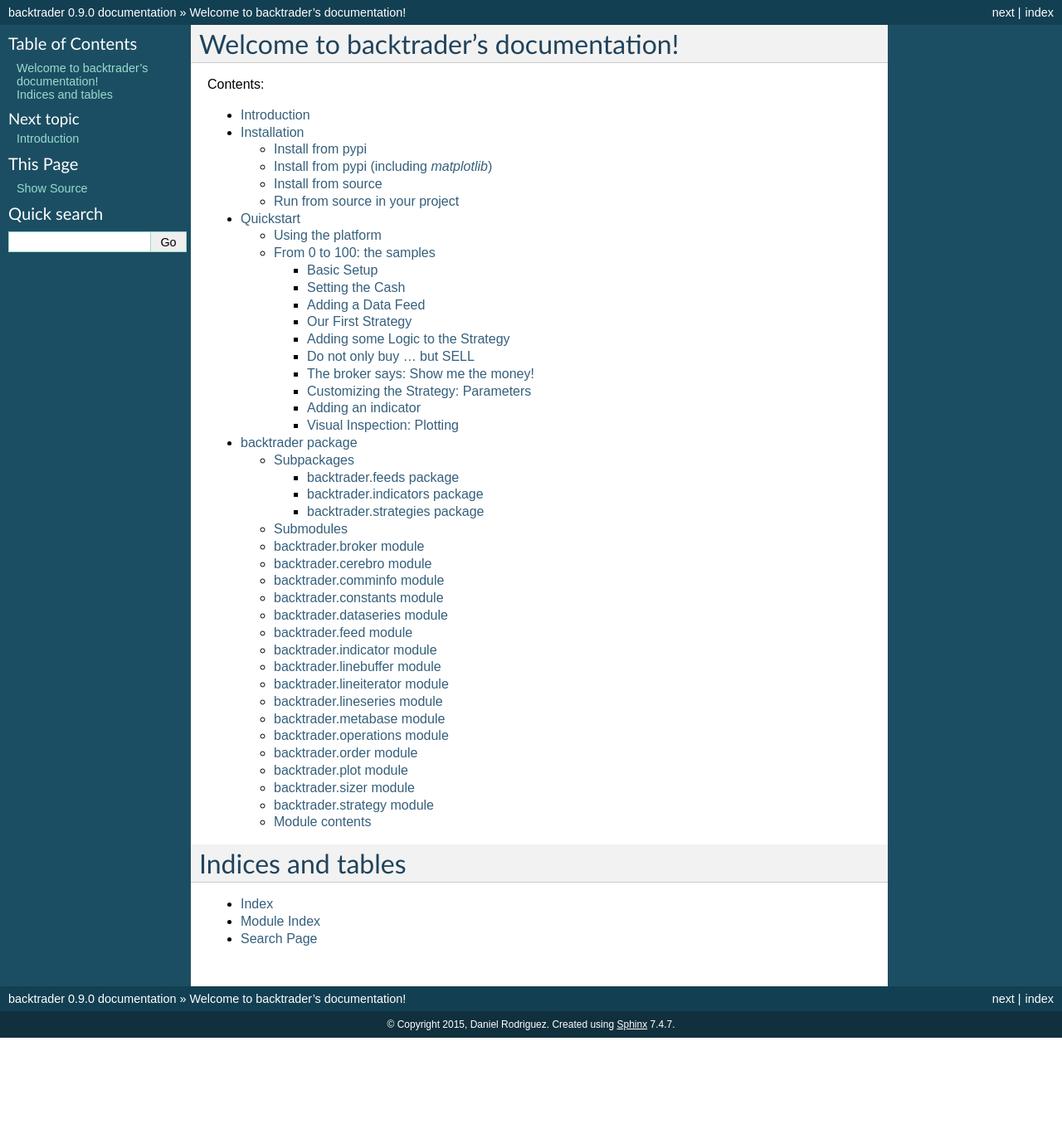
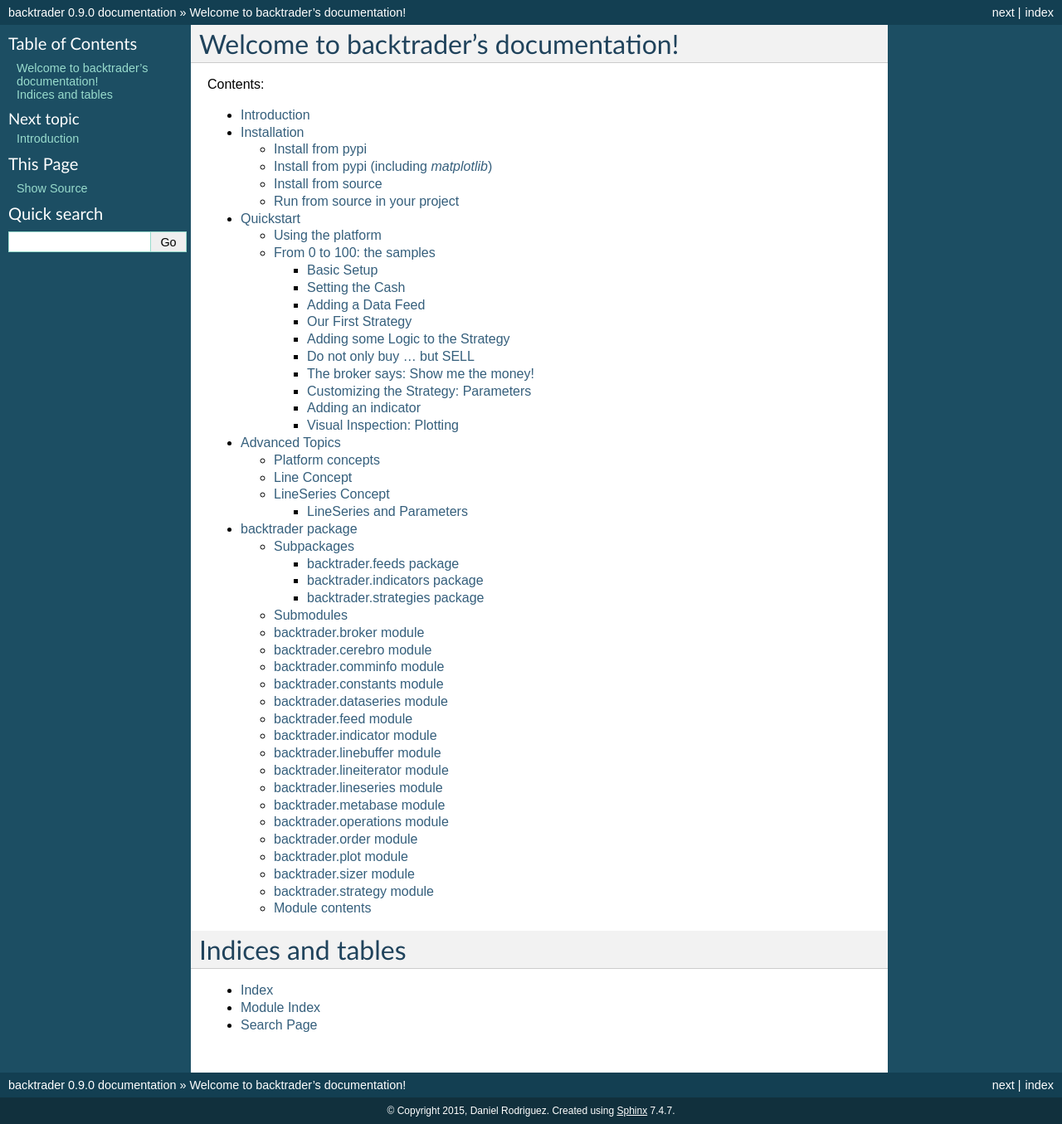
Before and after one commit to mementum/backtrader, a Sphinx documentation site: the page built from docs/index.rst, in a window 1280 px wide. Shown: the whole page at 83% size. Built offline with Sphinx 7.4.7, drawn with Linux system fonts in a browser that asks for light colours; before the commit the page ends 1251 px from its top, so only the background shows below that; some of the changed lines change nothing that is shown.

Commit message:
Started adding advanced topics to documentation

```diff
--- /dev/null
+++ b/docs/advanced.rst
@@ -0,0 +1,156 @@
+###############
+Advanced Topics
+###############
+
+*****************
+Platform concepts
+*****************
+
+
+
+
+************
+Line Concept
+************
+
+The platform is designed around the "line" concept, possibly better explained with a concrete example:
+
+  The series of "close" prices of a stock define a "line" conceptually and when drawn on a board and the points are joined together.
+
+This is for sure not a disruptive innovation (many other software) packages have done it before, it is simply what everything revolves around.
+
+As such most of the objects that play a role in the platform have 1 or more lines.
+
+It is for sure best to first explain what the usual lifecycle of a line is:
+
+  - Starts with length 0 ie: len(lineobject) == 0
+
+  - Grows on each iteration of the platform by 1 item (operation *forward*)
+
+  - Gets a value set at *index 0* and the value at *index 0* and previous ones (-1, -2, ...) may be read by other actors to create other values
+
+Sometimes a line undergoes extra operations:
+
+  - home. This one resets the *index 0* of the line without touching the underlying content.
+
+    If a line already has a set of 500 values they remain there. This is useful to preload a series of data (closing prices for example) before doing calculations on them (indicators, strategies)
+
+  - advance. Advances the logical *index 0* over existing data (used obviously after "home")
+
+  - rewind. Moves the *index 0* backwards and reduces the buffer size.
+
+    Useful if a data is being loaded which must be discarded.
+
+ In fact a "line" is a wrapper around any kind of Python iterable modifying the access indices to have an *index 0* which is the current get/set point and keeping the pythonic notion of "last" because *-1* pulls the last set value before the current one.
+
+In the platform most lines hold floating point (double precision) values, but lists and collections.deque can also be used to hold complex objects like Python datetime.datetime instances.
+
+******************
+LineSeries Concept
+******************
+
+A "line" is of not much help given that real life "objects" (like the OHLC price action daily summary of a security) has more than 1 line. Hence the "LineSeries"
+
+These objects are capable of holdinde 1 or more lines in an array manner. There are three different ways to access line values for all objects derived from LineSeries:
+
+  - object[line_index][value_index]
+
+    This recalls a matrix
+
+  - object.lines[line_index][value_index]
+
+    This exposes the "lines" array which gives access to the lines
+
+  - object.line_alias[value_index]
+
+    Although not yet mentioned, lines have "aliases" to access them
+
+LineSeries (and derived clases) feature the following syntax to define lines::
+
+  class MyLineSeries(LineSeries):
+
+      lines = ('alias1', 'alias2', 'alias3')
+
+With that syntax 3 lines and the corresponding aliases have been created. Furthermore and when it comes down to inheritance::
+
+  class MyLineSeriesSub(MyLineSeries):
+
+      lines = ('alias4',)
+
+Although it may not seem obvious at first ... MyLineSeriesSub HAS 4 lines. The 3 defined by its parent and the 4th one defined by itself.
+
+.. note:: Python tuples and commas
+
+   If a single line is defined, you need the sintactic comman at the end, to ensure standard Python tuple parsing does not interpret the string as an iterable itself creating lines with the following aliases: a, l, i, a, s, 4.
+
+All the work needed to define the lines and control the inheritance is done in the background with MetaClasses before any object is instantiated.
+
+The above example have defined lines which hold floating point values. To define a line that can hold complex objects do the following::
+
+  class MyLineSeries(LineSeries):
+
+      lines = ('alias1', ('alias2', 'ls'), 'alias3')
+
+The line with *alias2* will uses a list to store values and can therefore store any complex object.
+
+
+LineSeries and Parameters
+-------------------------
+Parameters definition is not strictly limited to LineSeries, but LineSeries and descendants do already feature the needed machinery to define parameters (other non LineSeries objects like a *Broker* also make use of the Params machinery)
+
+Parameters work as follows (extending the above examples)::
+
+  class MyLineSeries(LineSeries):
+      lines = ('alias1', ('alias2', 'ls'), 'alias3')
+
+      params = ((param1, default1), (param2, default2),)
+
+Just like with lines, parameters are defined with a tuple, where each element is a tuple itself containing the name and default value.
+
+Parameters are bound to "keyword arguments" (yes the **kwargs in function/method definitions). And as such the following changes the value of some of the parameters defined above::
+
+  myls = MyLineSeries(param2=27)
+
+In order to achieve this, there is no need to parse anything or even have a **kwargs in the __init__ definition. Most of the objects in the platform have an __init__ function like this::
+
+  class MyLineSeries(LineSeries):
+      lines = ('alias1', ('alias2', 'ls'), 'alias3')
+
+      params = ((param1, default1), (param2, default2),)
+
+      def __init__(self):
+          # perform some actions
+	  pass
+
+Accessing the parameters inside a MyLineSeries instance is done with the synxtax seen below::
+
+  class MyLineSeries(LineSeries):
+      lines = ('alias1', ('alias2', 'ls'), 'alias3')
+
+      params = ((param1, default1), (param2, default2),)
+
+      def __init__(self):
+          if self.params.param2 == 52:
+	      print '52'
+	  else:
+	      print 'It is not 52'
+
+Talking about inheritance again::
+
+  class MyLineSeriesSub(MyLineSeries):
+      lines = ('alias4',)
+
+      params = ((param3, default3),)
+
+      def __init__(self):
+          if self.params.param2 == 52:
+	      print '52'
+	  else:
+	      print 'It is not 52'
+
+Params just like line are inherited and therefore *MyLineSeriesSub* has:
+
+  - 4 lines (3 from parent + 1 newly defined)
+  - 3 parameters (2 from parent + 1 newly defined)
+
+MetaClasses do once again articulate all the work in the background for parameters.
--- a/docs/index.rst
+++ b/docs/index.rst
@@ -14,6 +14,7 @@
    introduction
    installation
    quickstart
+   advanced
    backtrader
 
 Indices and tables
```
